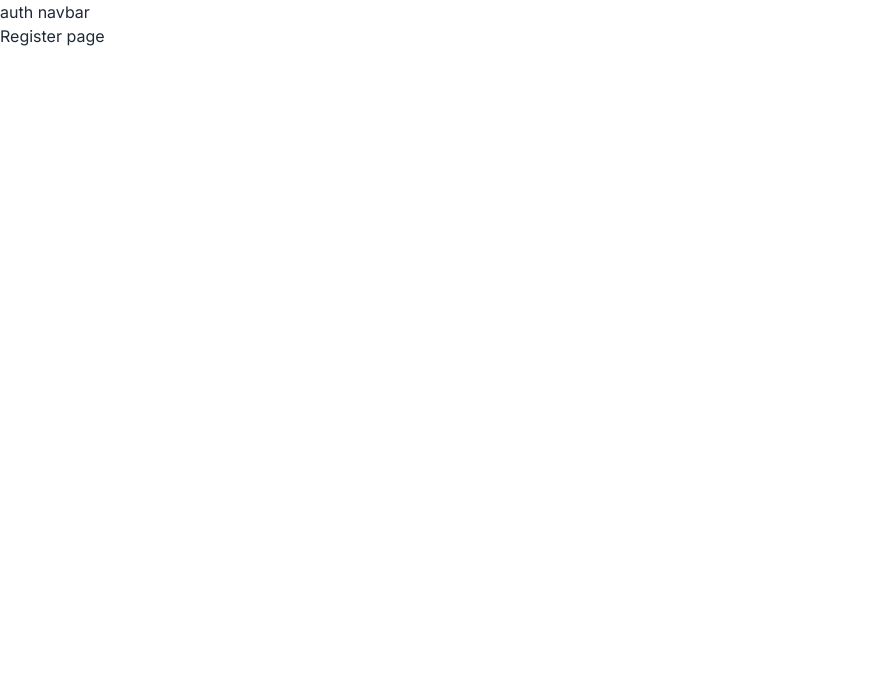
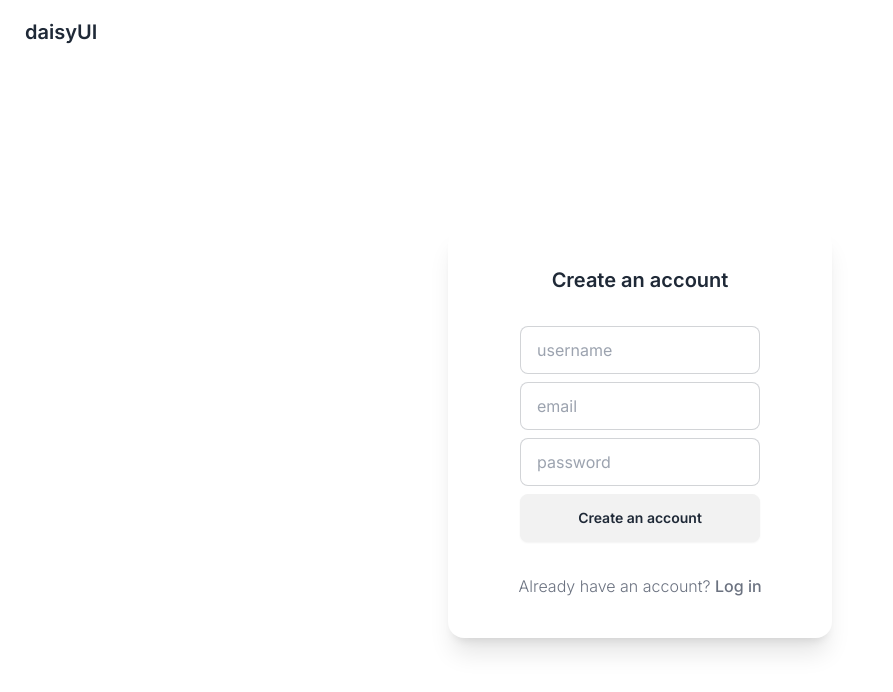
Before and after one commit to Sofialv05/e-commerce-app, a Next.js app in the folder client/: page /register in a window 1280 px wide. Shown: the top 692 px of the page, without its empty margins (0-893 px from the left). Built offline with nearby package versions, Linux system fonts and the light colour scheme.

Commit message:
feat: create login and register page

```diff
--- a/client/src/app/(auth)/layout.tsx
+++ b/client/src/app/(auth)/layout.tsx
@@ -1,10 +1,18 @@
+import Link from "next/link";
+
 export default function Layout({
   children,
 }: Readonly<{ children: React.ReactNode }>) {
   return (
-    <div>
-      <h1>auth navbar</h1>
-      {children}
+    <div className="h-screen flex flex-col">
+      <div className="navbar bg-base-100">
+        <Link href={"/"} className="btn btn-ghost text-xl">
+          daisyUI
+        </Link>
+      </div>
+      <div className="flex flex-grow justify-center items-center">
+        {children}
+      </div>
     </div>
   );
 }
--- a/client/src/app/(auth)/login/page.tsx
+++ b/client/src/app/(auth)/login/page.tsx
@@ -1,7 +1,36 @@
+import Link from "next/link";
+
 export default function Login() {
   return (
     <div>
-      <h1>Login Page</h1>
+      <div className=" card bg-base-100 w-96 h-auto p-10 shadow-xl justify-center items-center">
+        <div className="card-title ">
+          <h1>Login</h1>
+        </div>
+        <form className="card-body justify-center">
+          <input
+            type="email"
+            placeholder="email"
+            className="input input-bordered w-full max-w-xs"
+          />
+          <input
+            type="password"
+            placeholder="password"
+            className="input input-bordered w-full max-w-xs"
+          />
+          <Link href={"/"} type="submit" className="btn">
+            Login
+          </Link>
+        </form>
+        <div>
+          <Link href={"/register"} className="ext-sm font-light text-gray-500 ">
+            Not Registered?{" "}
+            <span className="font-medium text-primary-600 hover:underline ">
+              Create an account
+            </span>
+          </Link>
+        </div>
+      </div>
     </div>
   );
 }
--- a/client/src/app/(auth)/register/page.tsx
+++ b/client/src/app/(auth)/register/page.tsx
@@ -1,7 +1,41 @@
+import Link from "next/link";
+
 export default function Register() {
   return (
     <div>
-      <h1>Register page</h1>
+      <div className=" card bg-base-100 w-96 h-auto p-10 shadow-xl justify-center items-center">
+        <div className="card-title ">
+          <h1>Create an account</h1>
+        </div>
+        <form className="card-body justify-center">
+          <input
+            type="text"
+            placeholder="username"
+            className="input input-bordered w-full max-w-xs"
+          />
+          <input
+            type="email"
+            placeholder="email"
+            className="input input-bordered w-full max-w-xs"
+          />
+          <input
+            type="password"
+            placeholder="password"
+            className="input input-bordered w-full max-w-xs"
+          />
+          <Link href={"/login"} type="submit" className="btn">
+            Create an account
+          </Link>
+        </form>
+        <div>
+          <Link href={"/login"} className="ext-sm font-light text-gray-500 ">
+            Already have an account?{" "}
+            <span className="font-medium text-primary-600 hover:underline ">
+              Log in
+            </span>
+          </Link>
+        </div>
+      </div>
     </div>
   );
 }
--- a/client/src/app/(withNavbar)/layout.tsx
+++ b/client/src/app/(withNavbar)/layout.tsx
@@ -6,7 +6,7 @@ export default function Layout({
   return (
     <div>
       <Navbar />
-      {children}
+      <div className="flex min-h-screen px-20">{children}</div>
     </div>
   );
 }
--- a/client/src/app/(withNavbar)/page.tsx
+++ b/client/src/app/(withNavbar)/page.tsx
@@ -1,6 +1,6 @@
 export default function Home() {
   return (
-    <main className="flex min-h-screen flex-col items-center justify-between p-24">
+    <main>
       <div>
         <h1>Test Home</h1>
       </div>
--- a/client/src/app/layout.tsx
+++ b/client/src/app/layout.tsx
@@ -7,7 +7,6 @@ const inter = Inter({ subsets: ["latin"] });
 export const metadata: Metadata = {
   title: "Create Next App",
   description: "Generated by create next app",
-  themeColor: "#000000",
 };
 
 export default function RootLayout({
--- a/client/src/components/Navbar.tsx
+++ b/client/src/components/Navbar.tsx
@@ -1,8 +1,9 @@
+import Link from "next/link";
 import ThemeController from "./ThemeController";
 
 export default function Navbar() {
   return (
-    <div>
+    <div className="px-16">
       <div className="navbar bg-base-100">
         <div className="navbar-start">
           <div className="dropdown">
@@ -27,7 +28,7 @@ export default function Navbar() {
               className="menu menu-sm dropdown-content bg-base-100 rounded-box z-[1] mt-3 w-52 p-2 shadow"
             >
               <li>
-                <a>Item 1</a>
+                <Link href={"/"}>Home</Link>
               </li>
               <li>
                 <a>Parent</a>
@@ -44,7 +45,7 @@ export default function Navbar() {
                 <a>Item 3</a>
               </li>
               <li>
-                <a>Item 3</a>
+                <Link href={"/wishlist"}>Whishlist</Link>
               </li>
             </ul>
           </div>
@@ -53,7 +54,7 @@ export default function Navbar() {
         <div className="navbar-center hidden lg:flex">
           <ul className="menu menu-horizontal px-1">
             <li>
-              <a>Item 1</a>
+              <Link href={"/"}>Home</Link>
             </li>
             <li>
               <details>
@@ -69,13 +70,15 @@ export default function Navbar() {
               </details>
             </li>
             <li>
-              <a>Item 3</a>
+              <Link href={"/wishlist"}>Whishlist</Link>
             </li>
           </ul>
         </div>
         <div className="navbar-end">
           <ThemeController />
-          <a className="btn">Button</a>
+          <Link href={"/login"} className="btn">
+            Login
+          </Link>
         </div>
       </div>
     </div>
```
